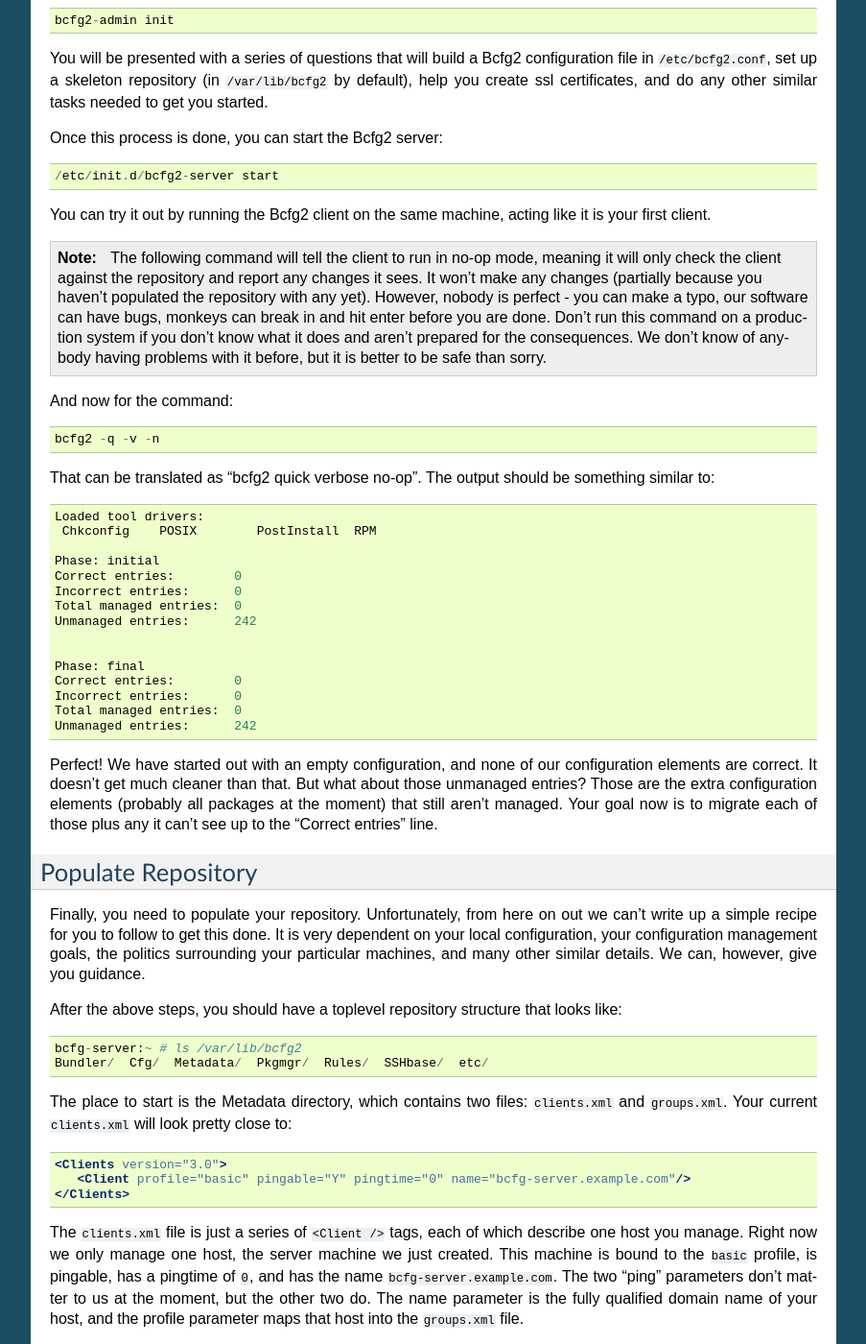
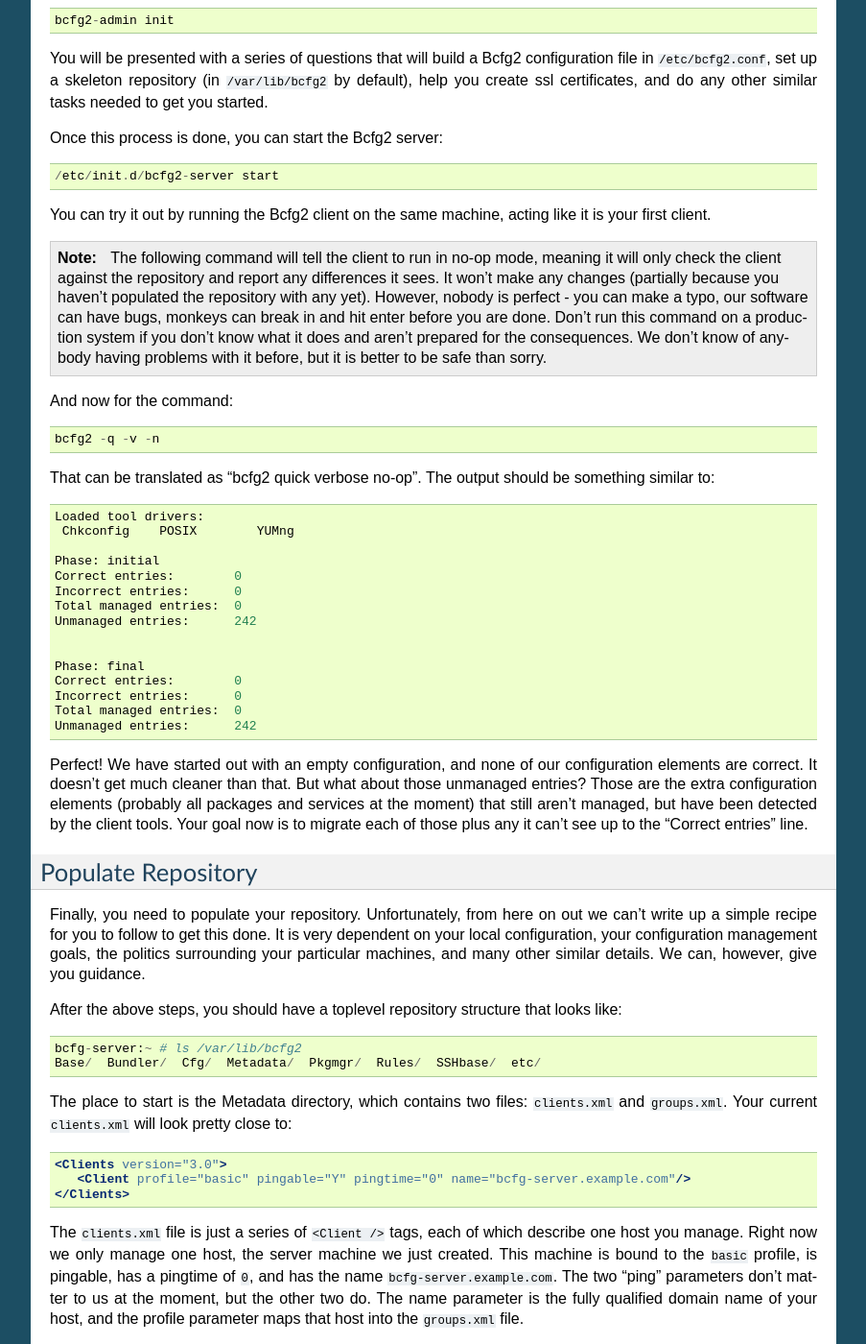
Before and after one commit to Bcfg2/bcfg2, a Sphinx documentation site: the page built from doc/quickstart/index.txt, in a window 1280 px wide and 1400 px high, scrolled down 672 px. Shown: the whole window at 96% size, without its empty margins (198-1101 px from the left). Built offline with Sphinx 7.4.7, drawn with Linux system fonts in a browser that asks for light colours.

Commit message:
doc: Clean up the quickstart and update it for current code
Signed-off-by: Sol Jerome <sol.jerome@gmail.com>

git-svn-id: https://svn.mcs.anl.gov/repos/bcfg/trunk/bcfg2@6095 ce84e21b-d406-0410-9b95-82705330c041

```diff
--- a/doc/quickstart/index.txt
+++ b/doc/quickstart/index.txt
@@ -58,14 +58,13 @@
 
    The following command will tell the client to run in no-op mode,
    meaning it will only check the client against the repository and
-   report any changes it sees. It won't make any changes (partially
-   because you haven't populated the repository with any
-   yet). However, nobody is perfect - you can make a typo, our
-   software can have bugs, monkeys can break in and hit enter before
-   you are done. Don't run this command on a production system if you
-   don't know what it does and aren't prepared for the
-   consequences. We don't know of anybody having problems with it
-   before, but it is better to be safe than sorry.
+   report any differences it sees. It won't make any changes (partially
+   because you haven't populated the repository with any yet). However,
+   nobody is perfect - you can make a typo, our software can have bugs,
+   monkeys can break in and hit enter before you are done. Don't run
+   this command on a production system if you don't know what it does
+   and aren't prepared for the consequences. We don't know of anybody
+   having problems with it before, but it is better to be safe than sorry.
 
 And now for the command::
 
@@ -75,7 +74,7 @@
 should be something similar to::
 
     Loaded tool drivers:
-     Chkconfig    POSIX        PostInstall  RPM
+     Chkconfig    POSIX        YUMng
 
     Phase: initial
     Correct entries:        0
@@ -93,9 +92,10 @@
 Perfect! We have started out with an empty configuration, and none of
 our configuration elements are correct. It doesn't get much cleaner
 than that. But what about those unmanaged entries? Those are the extra
-configuration elements (probably all packages at the moment) that
-still aren't managed. Your goal now is to migrate each of those plus
-any it can't see up to the "Correct entries" line.
+configuration elements (probably all packages and services at the
+moment) that still aren't managed, but have been detected by the client
+tools. Your goal now is to migrate each of those plus any it can't see
+up to the "Correct entries" line.
 
 Populate Repository
 ===================
@@ -111,7 +111,7 @@
 that looks like::
 
     bcfg-server:~ # ls /var/lib/bcfg2
-    Bundler/  Cfg/  Metadata/  Pkgmgr/  Rules/  SSHbase/  etc/
+    Base/  Bundler/  Cfg/  Metadata/  Pkgmgr/  Rules/  SSHbase/  etc/
 
 The place to start is the Metadata directory, which contains two
 files: ``clients.xml`` and ``groups.xml``. Your current
@@ -148,15 +148,14 @@
       <Group name='solaris' />
    </Groups>
 
-There are two types of groups in Bcfg: profile groups
-(``profile='true'``) and non-profile groups
-(``profile='false'``). Profile groups can act as top-level groups to
-which clients can bind, while non-profile groups only exist as members
-of other groups. In our simple starter case, we have a profile group
-named ``basic``, and that is the group that our first client bound
-to. Our first client is a SuSE machine, so it contains the ``suse``
-group. Of course, ``bcfg2-admin`` isn't smart enough to fill out the
-rest of your config, so the ``suse`` group further down is empty.
+There are two types of groups in Bcfg: profile groups (``profile='true'``)
+and non-profile groups (``profile='false'``). Profile groups can act as
+top-level groups to which clients can bind, while non-profile groups only
+exist as members of other groups. In our simple starter case, we have
+a profile group named ``basic``, and that is the group that our first
+client bound to. Our first client is a SuSE machine, so it contains the
+``suse`` group. Of course, ``bcfg2-admin`` isn't smart enough to fill
+out the rest of your config, so the ``suse`` group further down is empty.
 
 Let's say the first thing we want to set up on our machine is the
 message of the day. To do this, we simply need to create a Bundle and
@@ -180,7 +179,7 @@
 Now when we run the client, we get slightly different output::
 
     Loaded tool drivers:
-     Chkconfig    POSIX        PostInstall  RPM
+     Chkconfig    POSIX        YUMng
     Incomplete information for entry Path:/etc/motd; cannot verify
 
     Phase: initial
@@ -231,16 +230,16 @@
 directory to populate. You can find many samples of Bundles in the
 `Bundle Repository`_, many of which can be used without editing.
 
-.. _Bundle Repository: http://trac.mcs.anl.gov/projects/bcfg2/wiki/Plugins/Bundler/examples
+.. _Bundle Repository: http://docs.bcfg2.org/server/plugins/structures/bundler/index.html#other-examples
 
 Next Steps
 ==========
 
 Several other utilities can help from this point on:
 
-``bcfg2-info`` is a utility that instantiates a copy of the bcfg2 server
-core (minus the networking code) for examination. From this, you can
-directly query:
+:ref:`bcfg2-info <getting_started-using_bcfg2_info>` is a utility that
+instantiates a copy of the bcfg2 server core (minus the networking code)
+for examination. From this, you can directly query:
 
 * Client Metadata
 * Which entries are provided by particular plugins
```
